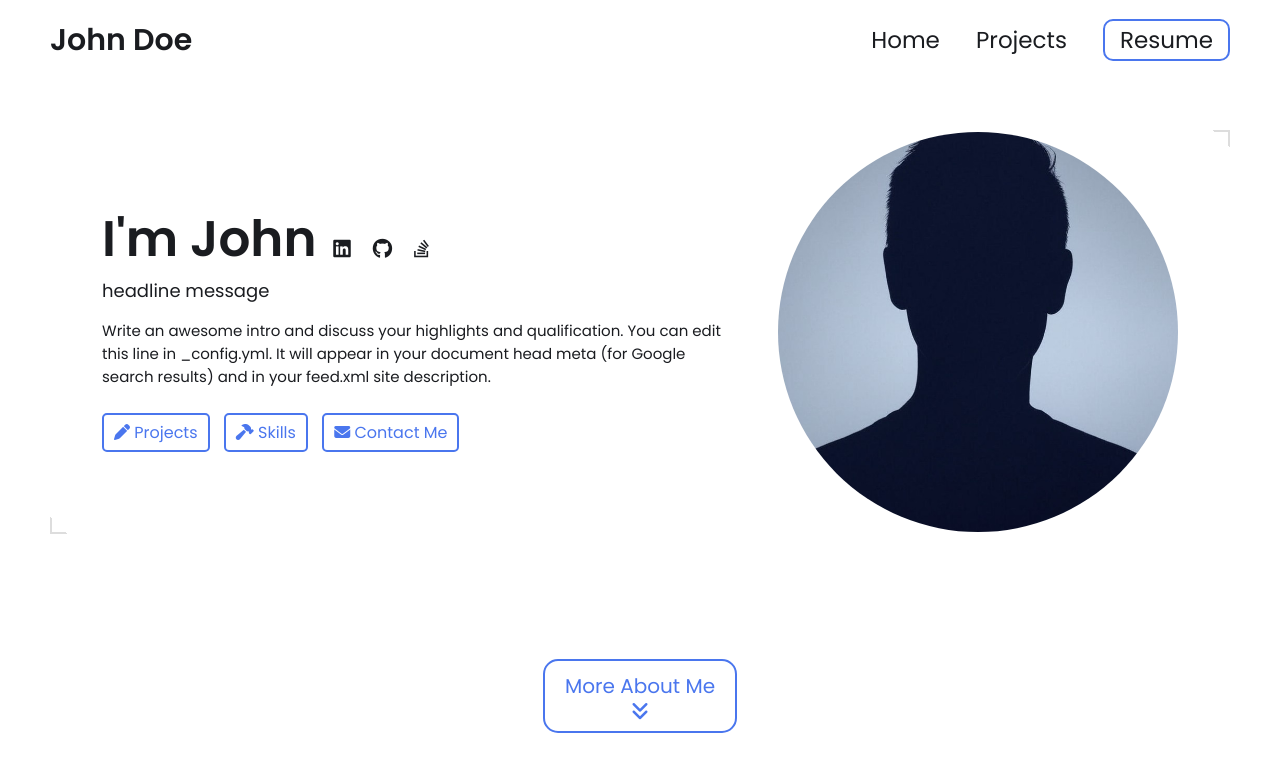
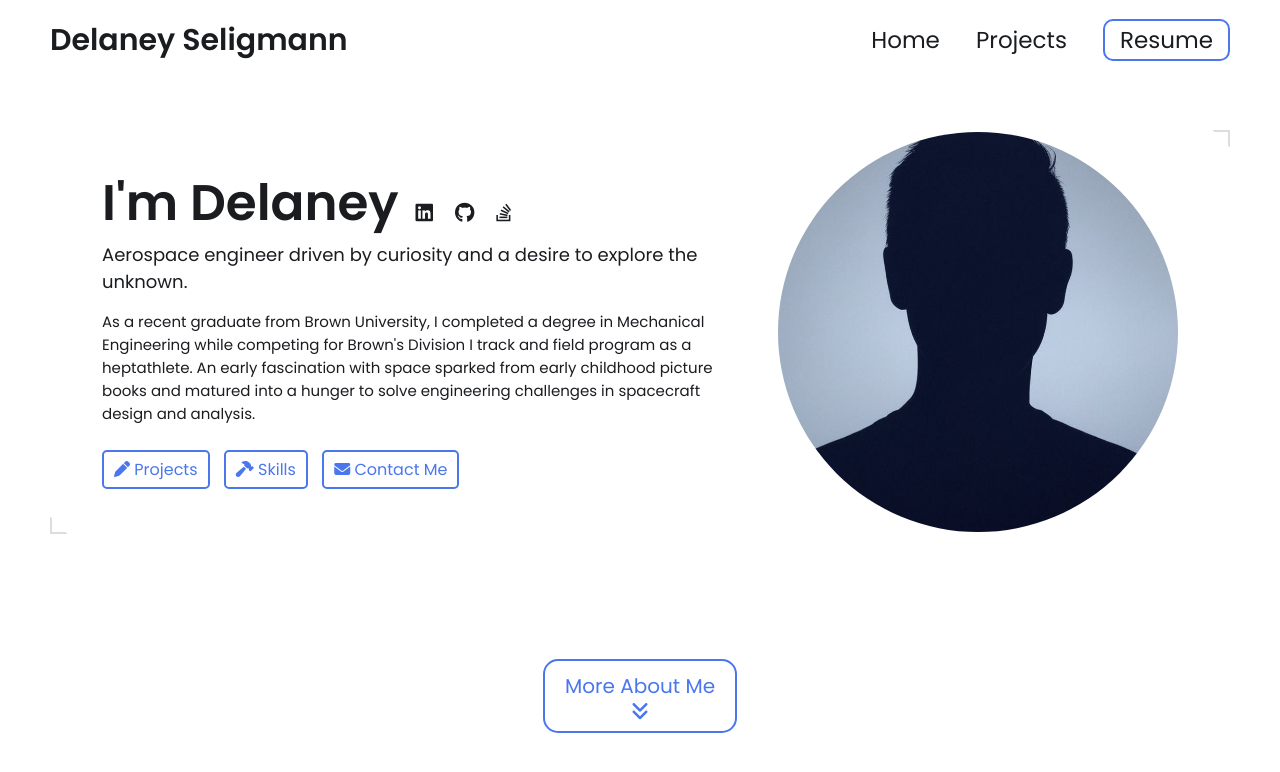
Before and after one commit to delaneyseligmann/delaneyseligmann.github.io, a Jekyll site: the page built from index.html, in a window 1280 px wide and 900 px high. Shown: the top 772 px of the window. Built offline with Jekyll 4.4.1, drawn with Linux system fonts in a browser that asks for light colours; some of the changed text lies outside the part shown.

Commit message:
Update _config.yml

```diff
--- a/_config.yml
+++ b/_config.yml
@@ -7,17 +7,18 @@
 
 # Main Page Setup
 
-title: John Doe's Portfolio # This is what shows up in the tab of the browser
+title: Delaney Seligmann's Portfolio # This is what shows up in the tab of the browser
 
 
 
 # Hero Section
-name: John Doe
-headline: headline message
+name: Delaney Seligmann
+headline: Aerospace engineer driven by curiosity and a desire to explore the unknown.
 description: >- # dont remove this line. this will ignore all new lines until the next section
-  Write an awesome intro and discuss your highlights and qualification. You can edit this
-  line in _config.yml. It will appear in your document head meta (for
-  Google search results) and in your feed.xml site description.
+  As a recent graduate from Brown University, I completed a degree in Mechanical Engineering while competing
+  for Brown's Division I track and field program as a heptathlete. An early fascination with space sparked
+  from early childhood picture books and matured into a hunger to solve engineering challenges in spacecraft
+  design and analysis.
 
 # Place your profile image in /assets/images/profile-image/folder and edit the file name
 profile_image: ./assets/images/profile-image/avatar.jpeg
@@ -49,12 +50,8 @@ skills:
     tools:
     - Onshape
     - Solidworks
-    - Creo
-    - Fusion 360 (Autodesk)
-    - Blender (for complex shapes or animations)
-    - Siemens NX
-    - Inventor (Autodesk)
-    - CATIA (Dassault Systèmes)
+    - Fusion 360
+    - AutoCAD
   - category: Prototyping
     tools:
     - SLA
@@ -71,8 +68,6 @@ skills:
   - category: Design Standards / Practices
     tools:
     - GD&T ASME Y14
-    - ISO fits and tolerances
-    - PLM (PTC Windchill / Arena)
   - category: PCB Design
     tools:
     - Altium Designer
@@ -81,10 +76,7 @@ skills:
     - KiCad
   - category: Problem Solving / Risk Management
     tools:
-    - Root Cause Analysis (e.g., 5 Whys, Fishbone Diagram)
-    - DFMEA / PFMEA
-    - Six Sigma methodologies
-    - Shain Red-X
+    - Six Sigma (white belt)
 
 
 # Contact Form Setup. Setup an account and copy over the key. When someone fills out the form, it will be received in your email.
```
